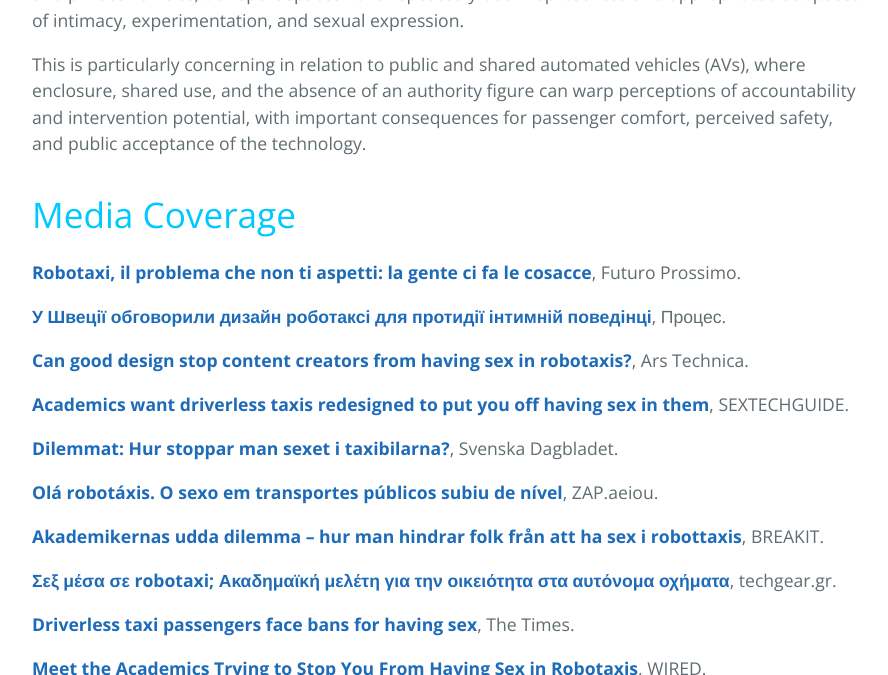
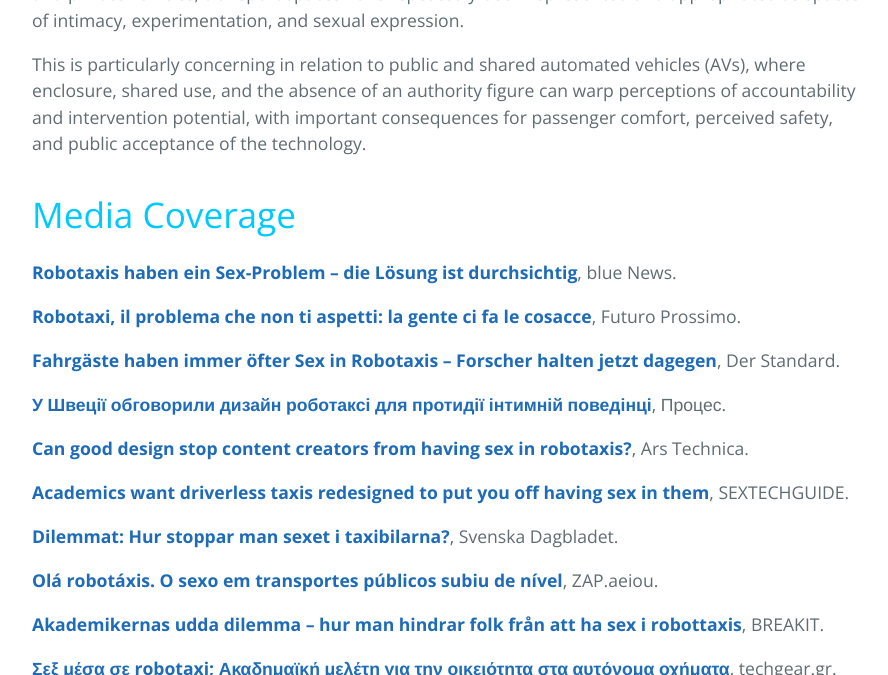
Before and after one commit to love-in-traffic/love-in-traffic.github.io, a Jekyll site: the page built from index.md, in a window 1280 px wide and 900 px high, scrolled down 421 px, cut to the strip 0-675 px from the top of the window. Shown: the whole strip, without its empty margins (192-1080 px from the left). Built offline with Jekyll 4.4.1, drawn with Linux system fonts in a browser that asks for light colours.

Commit message:
Update index.md

```diff
--- a/index.md
+++ b/index.md
@@ -7,7 +7,11 @@ From the Mile High Club and prom-night limousine rituals to Risky Business and P
 This is particularly concerning in relation to public and shared automated vehicles (AVs), where enclosure, shared use, and the absence of an authority figure can warp perceptions of accountability and intervention potential, with important consequences for passenger comfort, perceived safety, and public acceptance of the technology.
 
 # Media Coverage
+[**Robotaxis haben ein Sex-Problem – die Lösung ist durchsichtig**](https://www.bluewin.ch/de/digital/robotaxis-haben-ein-sex-problem-die-loesung-ist-durchsichtig-li.3624528), blue News.
+
 [**Robotaxi, il problema che non ti aspetti: la gente ci fa le cosacce**](https://www.futuroprossimo.it/2026/10/robotaxi-il-problema-che-non-ti-aspetti-la-gente-ci-fa-le-cosacce/), Futuro Prossimo.
+
+[**Fahrgäste haben immer öfter Sex in Robotaxis – Forscher halten jetzt dagegen**](https://www.derstandard.at/story/3000000342460/fahrgaeste-haben-immer-oefter-sex-in-robotaxis-forscher-halten-jetzt-dagegen?ref=niewidget&rank=5), Der Standard.
 
 [**У Швеції обговорили дизайн роботаксі для протидії інтимній поведінці**](https://processer.media/ua/u-svecii-obgovorili-dizajn-robotaksi-dla-protidii-intimnij-povedinci), Процес.
 
```
